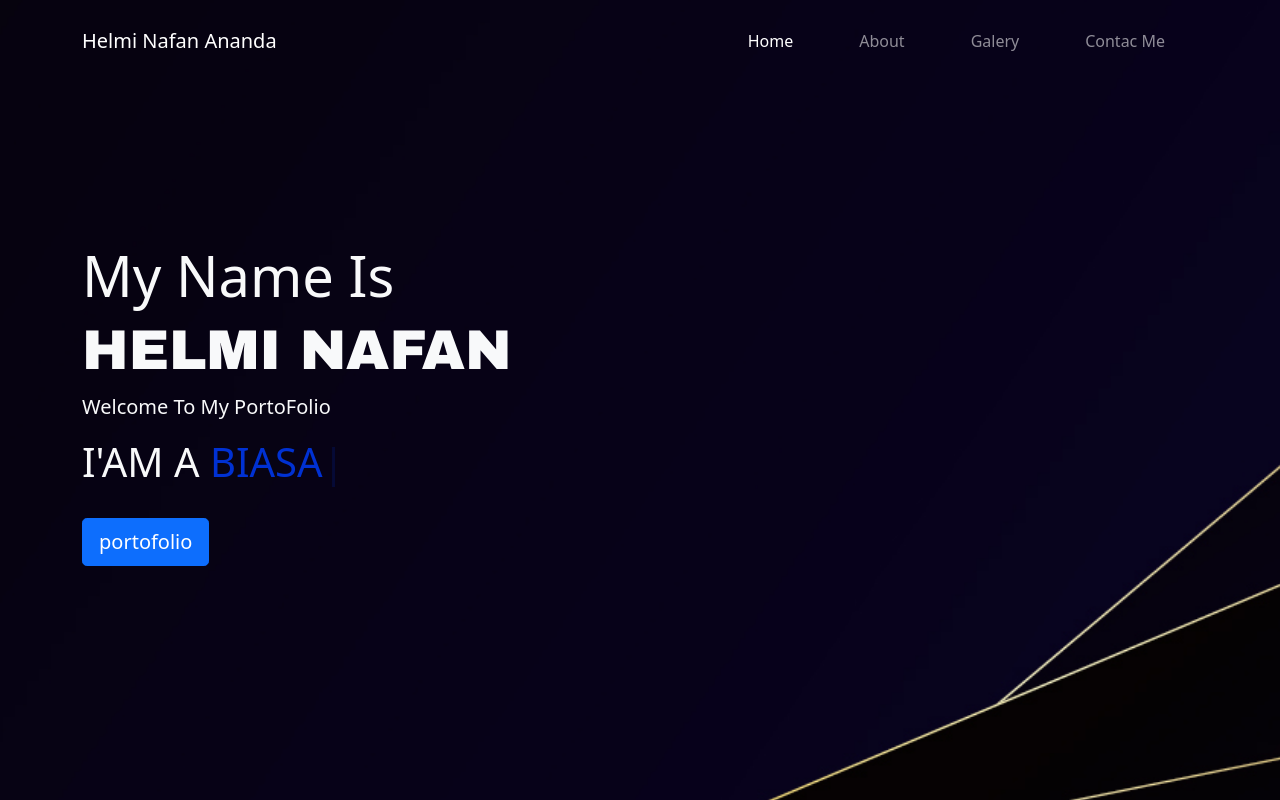
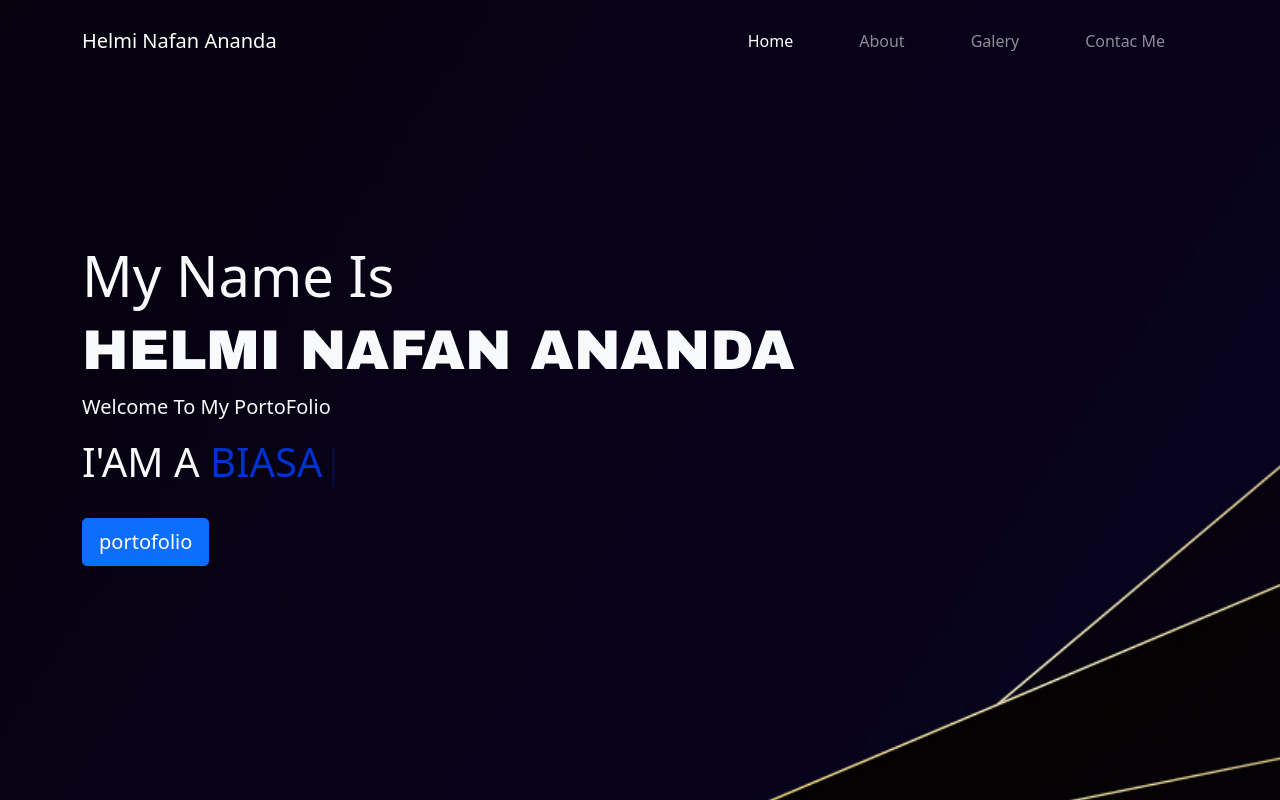
Before and after one commit to Helminafan/Helmi-Nafan-Ananda, a plain HTML site: page index.html in a window 1280 px wide. Drawn offline with nearby package versions, Linux system fonts and the light colour scheme.

Commit message:
perubahan

```diff
--- a/index.html
+++ b/index.html
@@ -53,7 +53,7 @@
             <div class="jumbotron text-light">
               <h1 class="display-4">
                 My Name Is</h1>
-              <h1 class="display-4 banner">HELMI NAFAN </h1>
+              <h1 class="display-4 banner">HELMI NAFAN ANANDA</h1>
               <p class="lead">Welcome To My PortoFolio</p>
               <div>
                 <h1>I'AM A <span class="typing"></span></h1>
```
